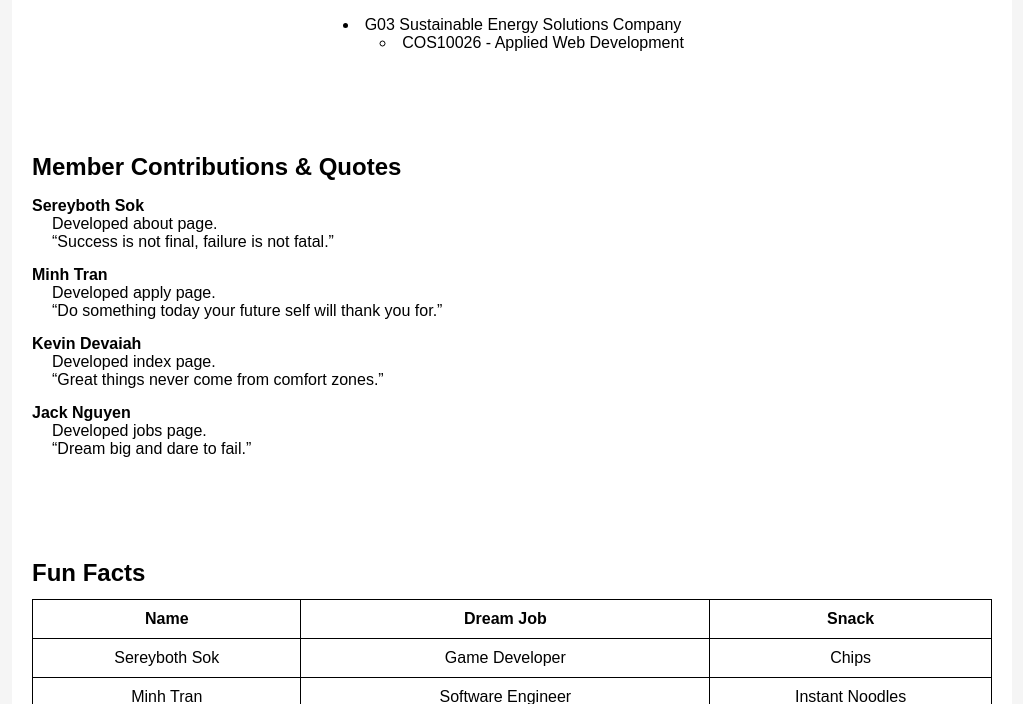
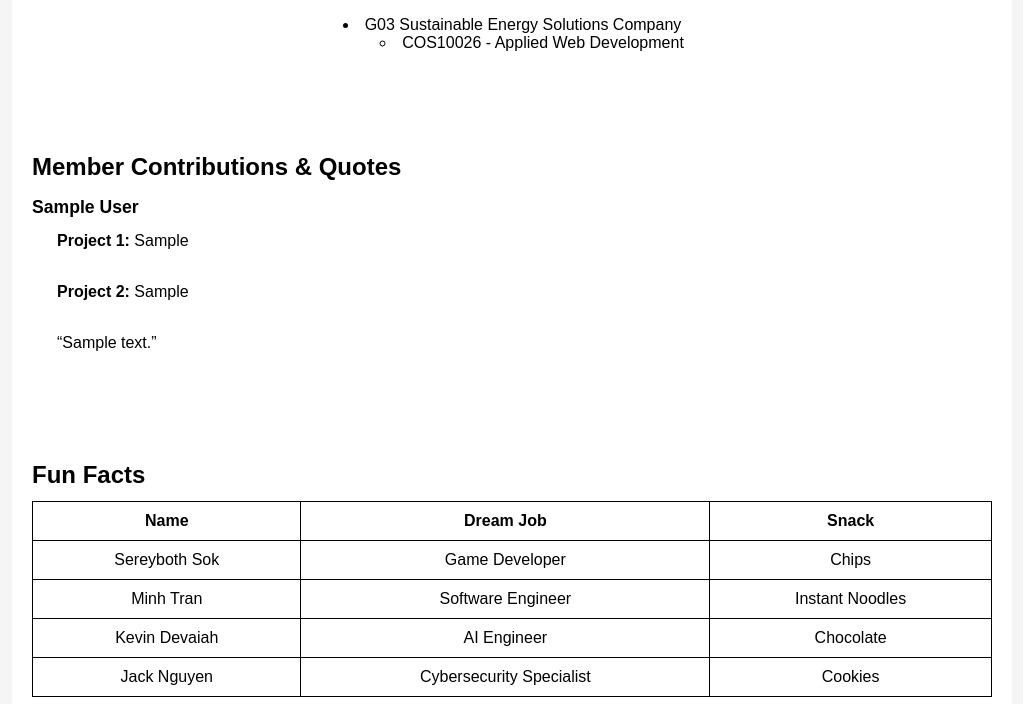
Before and after one commit to MinhSwin/COS10026-Applied_Web_Project_Part_2-Group-Submission-, a PHP site: page /about.php in a window 1280 px wide. Shown: the part 1040-1744 px from the top of the page, without its empty margins (128-1151 px from the left). Run offline with PHP 8.4, Linux system fonts and the light colour scheme; tables that the repository leaves empty or names only in its code hold one stand-in row (values such as "Sample post").

Commit message:
about.php now use the database to get members contribution  and minor changes to about.css text spacing

```diff
--- a/about.php
+++ b/about.php
@@ -1,10 +1,19 @@
-<?php require_once("settings.php");?>
+<?php require_once("settings.php"); ?>
+
 <?php
 $page = "about";
+
+$conn = mysqli_connect($host, $user, $pwd, $sql_db);
+
+if (!$conn) {
+    die("Connection failed: " . mysqli_connect_error());
+}
 ?>
+
 <?php include 'header.inc'; ?>
+
 <link rel="stylesheet" href="styles/about.css">
-</head>
+
 <main id="main-content">
 
     <nav class="page-nav" aria-label="Page sections">
@@ -36,29 +45,35 @@ $page = "about";
         <h2>Member Contributions & Quotes</h2>
 
         <dl>
-            <dt>Sereyboth Sok</dt>
-            <dd>
-                Developed about page.<br>
-                <q>Success is not final, failure is not fatal.</q>
-            </dd>
 
-            <dt>Minh Tran</dt>
-            <dd>
-                Developed apply page.<br>
-                <q>Do something today your future self will thank you for.</q>
-            </dd>
+        <?php
 
-            <dt>Kevin Devaiah</dt>
-            <dd>
-                Developed index page.<br>
-                <q>Great things never come from comfort zones.</q>
-            </dd>
+        $sql = "SELECT * FROM about_members";
 
-            <dt>Jack Nguyen</dt>
-            <dd>
-                Developed jobs page.<br>
-                <q>Dream big and dare to fail.</q>
-            </dd>
+        $result = mysqli_query($conn, $sql);
+
+        if ($result) {
+
+            while ($row = mysqli_fetch_assoc($result)) {
+
+                echo "<dt>" . $row['member_name'] . "</dt>";
+
+                echo "<dd>";
+
+                echo "<strong>Project 1:</strong> "
+                     . $row['first_project'] . "<br><br>";
+
+                echo "<strong>Project 2:</strong> "
+                     . $row['second_project'] . "<br><br>";
+
+                echo "<q>" . $row['quote_text'] . "</q>";
+
+                echo "</dd>";
+            }
+        }
+
+        ?>
+
         </dl>
     </section>
 
@@ -99,9 +114,9 @@ $page = "about";
         </table>
     </section>
 
-    <!-- Acknowledgement of Country -->
     <section class="acknowledgement">
         <h2>Acknowledgement of Country</h2>
+
         <p>
             We acknowledge the Traditional Owners and Custodians of the land on which we live and work.
             We pay our respects to Elders past, present, and emerging, and recognise their continuing connection to land, waters, and community.
@@ -110,4 +125,5 @@ $page = "about";
     </section>
 
 </main>
+
 <?php include 'footer.inc'; ?>
--- a/styles/about.css
+++ b/styles/about.css
@@ -96,11 +96,14 @@ h2 {
 dt {
     font-weight: bold;
     margin-top: 15px;
+    margin-bottom: 10px;
+    font-size: 1.1em;
 }
 
 dd {
-    margin-left: 20px;
-    margin-bottom: 12px;
+    margin-left: 25px;
+    margin-bottom: 20px;
+    line-height: 1.6;
 }
 
 /* -----------------------------
```
